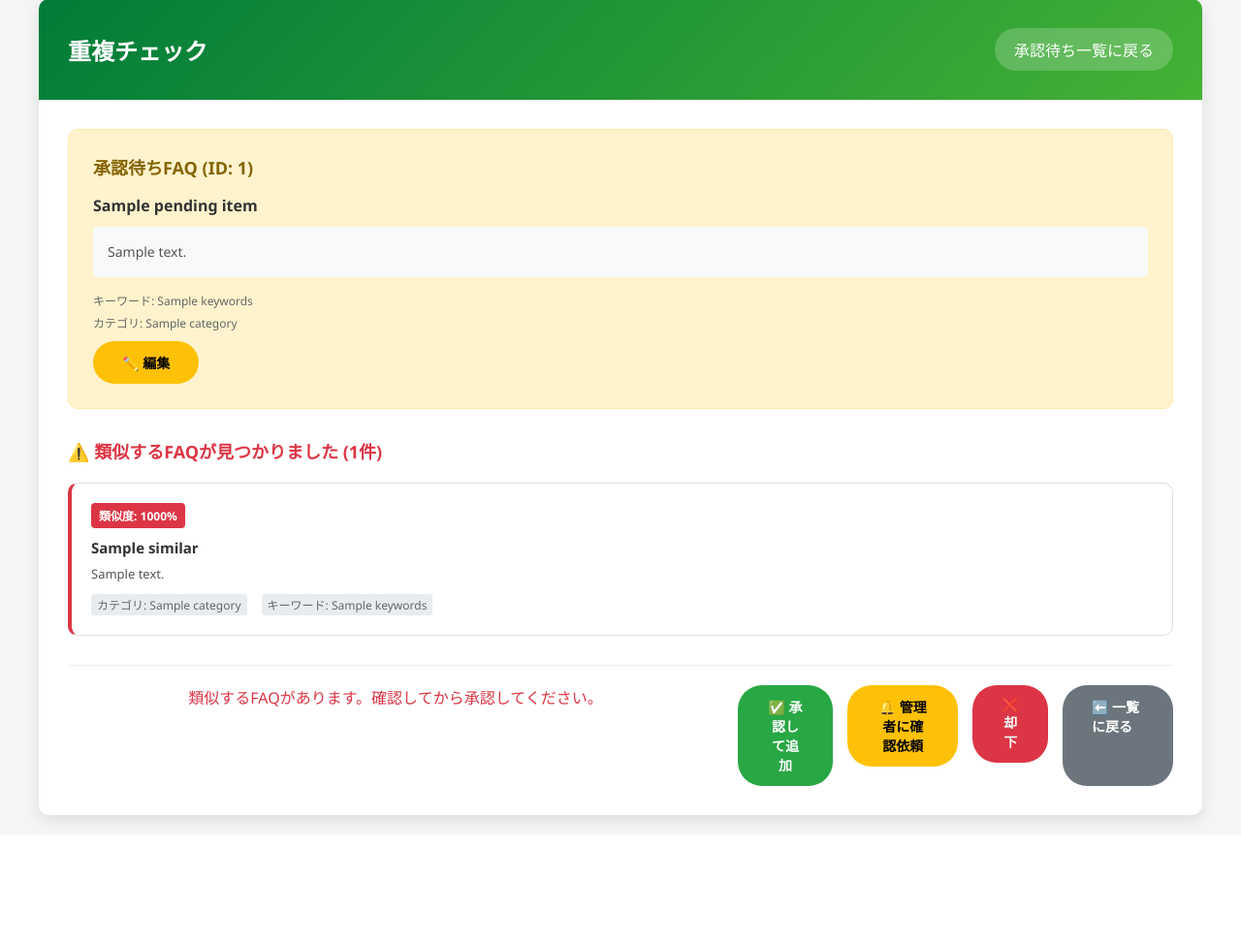
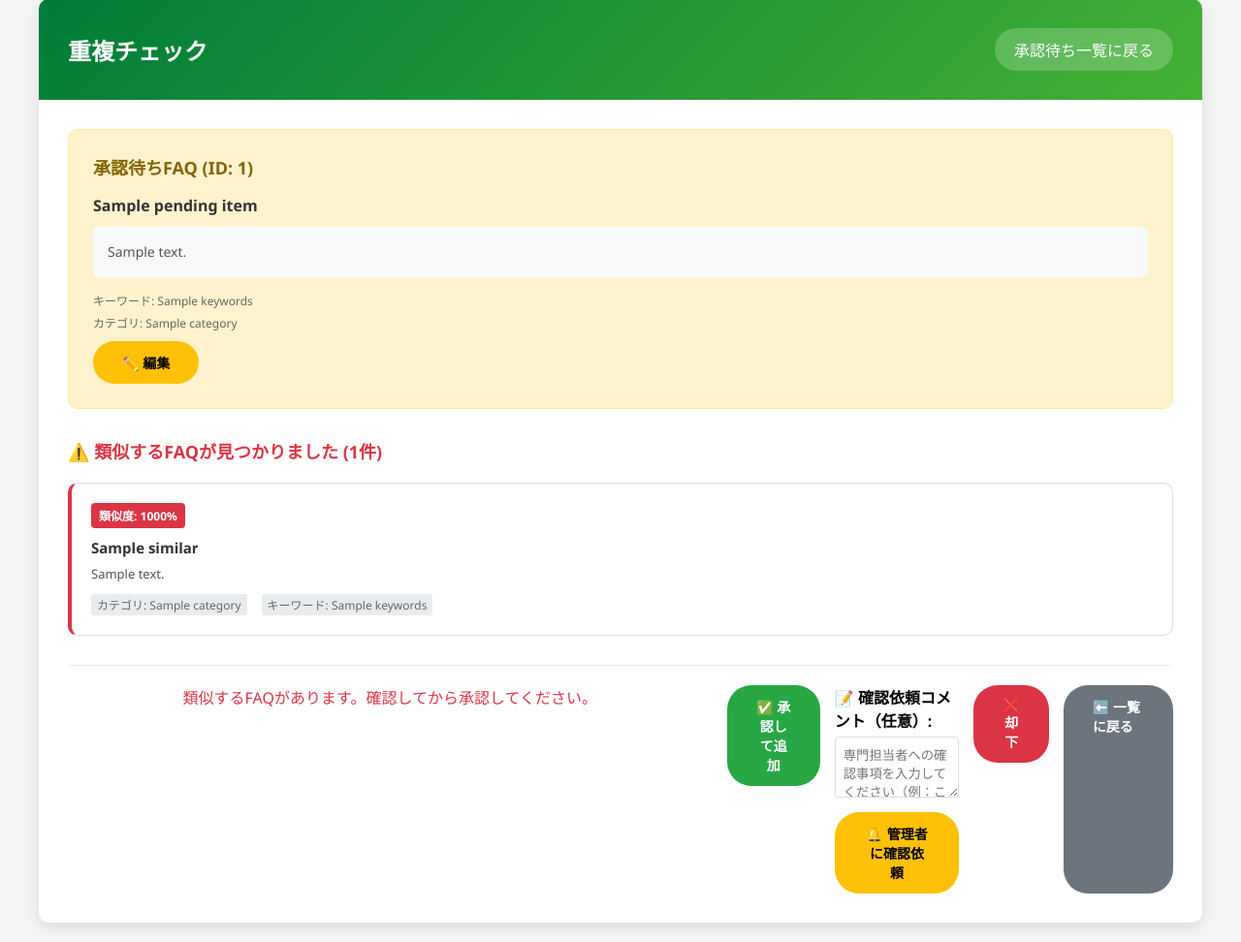
Before and after one commit to kyuwatanabe/faq_system, a Flask app: template templates/check_duplicates.html in a window 1280 px wide. Shown: the part 21-993 px from the top of the page at 97% size. Before the commit the page ends 876 px from the top, so only its background shows below. Run offline with Flask 3, Linux system fonts and the light colour scheme; the template is opened without the code that fills it: most values are stand-ins (such as "Sample title", 1, 10 or a date in 2020).

Commit message:
Add: 承認待ちFAQの確認依頼機能にコメント機能を追加

```diff
--- a/templates/check_duplicates.html
+++ b/templates/check_duplicates.html
@@ -300,13 +300,21 @@
                     </button>
                 </form>
 
-                <form method="POST" action="/admin/toggle_confirmation_request/{{ pending_item.id }}" style="display: inline;">
+                <form method="POST" action="/admin/toggle_confirmation_request/{{ pending_item.id }}" id="confirmation-form" style="display: inline-block; vertical-align: top;">
                     {% if pending_item.confirmation_request == '1' %}
                     <button type="submit" class="btn" style="background: #6c757d; color: white;">
                         🔓 確認依頼を解除
                     </button>
+                    <div style="margin-top: 10px; padding: 10px; background: #fff3cd; border-radius: 5px; max-width: 400px;">
+                        <strong>📝 確認依頼コメント:</strong><br>
+                        <span style="white-space: pre-wrap;">{{ pending_item.comment or 'コメントなし' }}</span>
+                    </div>
                     {% else %}
-                    <button type="submit" class="btn" style="background: #ffc107; color: #000;">
+                    <div style="margin-bottom: 10px; max-width: 400px;">
+                        <label style="display: block; margin-bottom: 5px; font-weight: bold;">📝 確認依頼コメント（任意）:</label>
+                        <textarea name="comment" rows="3" style="width: 100%; padding: 8px; border: 1px solid #ddd; border-radius: 4px;" placeholder="専門担当者への確認事項を入力してください（例：この質問の正確な回答を確認したい）"></textarea>
+                    </div>
+                    <button type="submit" class="btn" style="background: #ffc107; color: #000;" onclick="return confirm('専門担当者に確認依頼を送りますか？')">
                         🔔 管理者に確認依頼
                     </button>
                     {% endif %}
--- a/web_app.py
+++ b/web_app.py
@@ -306,8 +306,10 @@ def edit_pending_qa(qa_id):
 @app.route('/admin/toggle_confirmation_request/<qa_id>', methods=['POST'])
 def toggle_confirmation_request(qa_id):
     """承認待ちFAQの確認依頼フラグを切り替え"""
-    if faq_system.toggle_confirmation_request(qa_id):
-        print(f"[DEBUG] 確認依頼切り替え成功: {qa_id}")
+    comment = request.form.get('comment', '').strip()
+
+    if faq_system.toggle_confirmation_request(qa_id, comment):
+        print(f"[DEBUG] 確認依頼切り替え成功: {qa_id}, コメント: {comment[:30] if comment else 'なし'}")
     else:
         print(f"[DEBUG] 確認依頼切り替え失敗: {qa_id}")
 
```
Also changed, not shown: faq_system.py (+10 -3 lines), templates/review_pending.html (+20 -0 lines).
